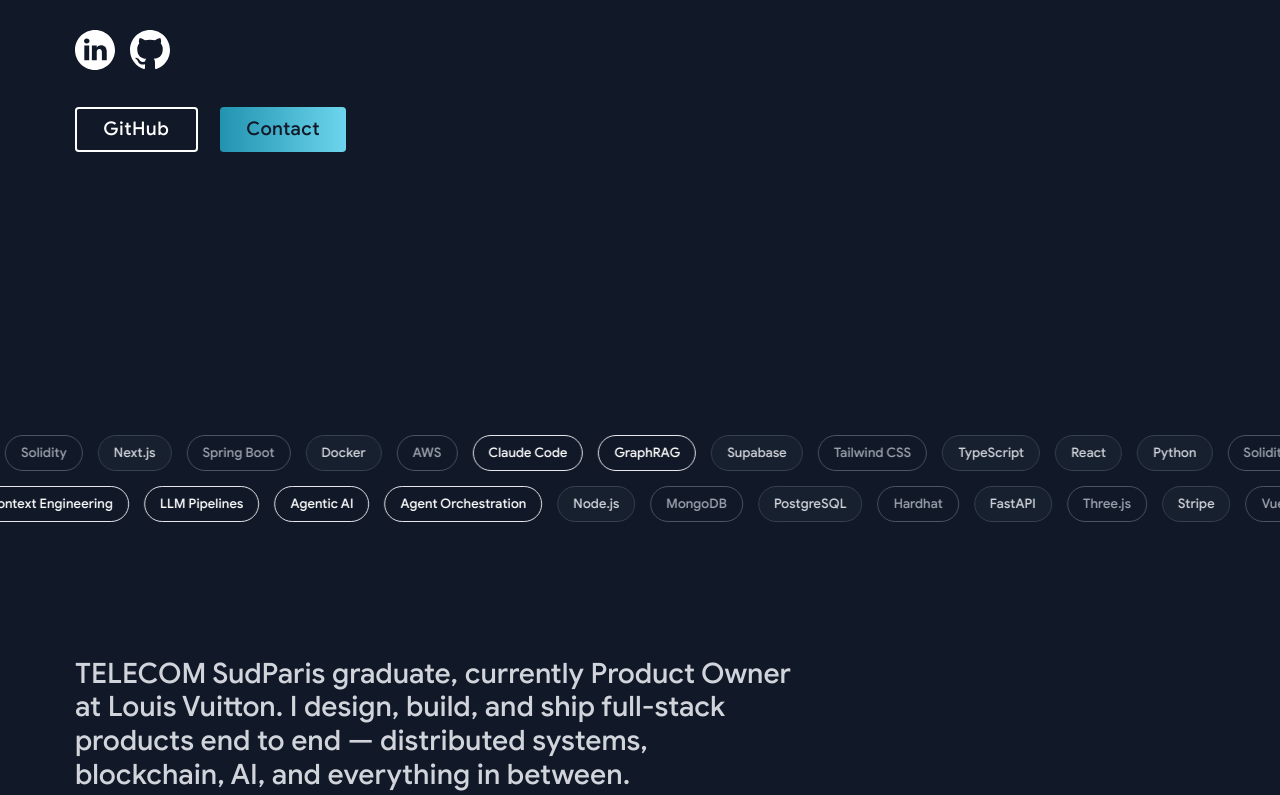
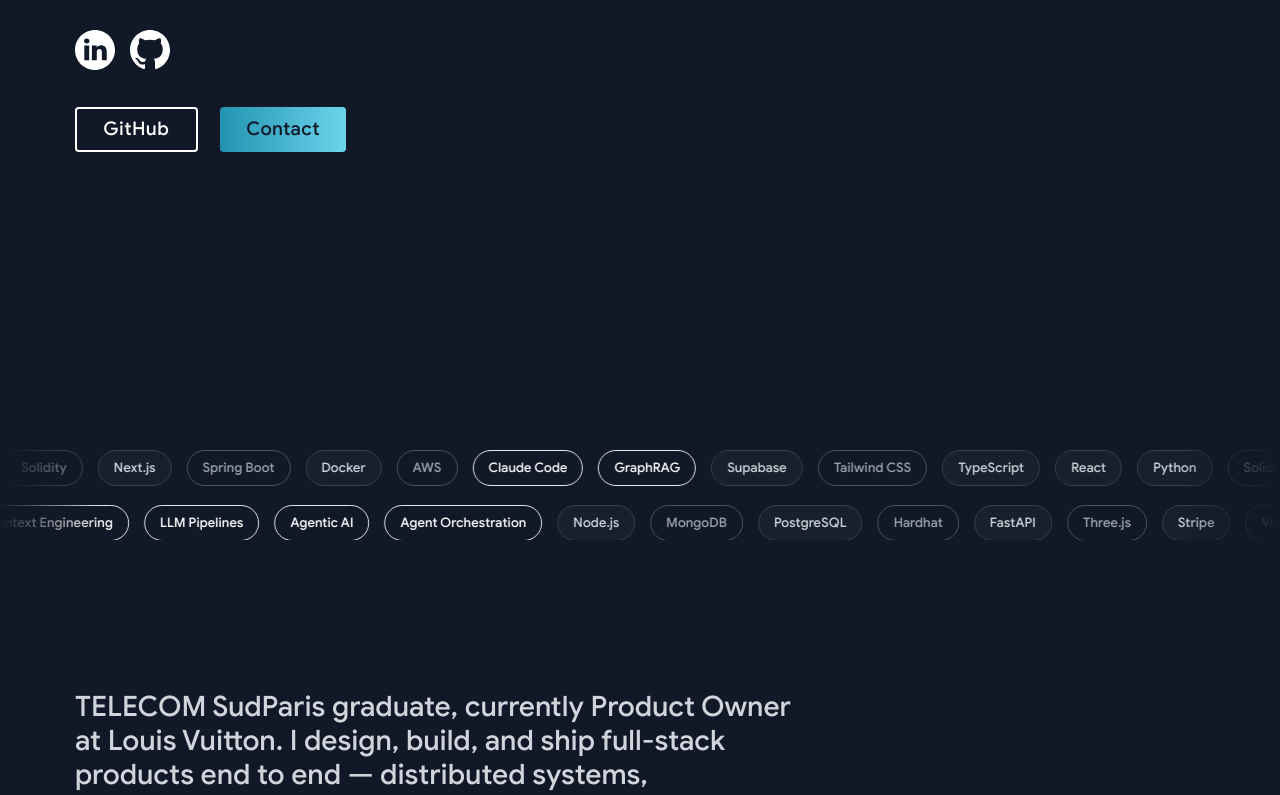
Before and after one commit to salim-lakhal/Portfolio, a Next.js app: page / in a window 1280 px wide. Shown: the part 410-1205 px from the top of the page. Built offline with nearby package versions, Linux system fonts and the light colour scheme.

Commit message:
fix marquee overlap

```diff
--- a/components/home/skills-marquee.tsx
+++ b/components/home/skills-marquee.tsx
@@ -63,11 +63,8 @@ const MarqueeRow = ({ items, direction }: MarqueeRowProps) => {
   const doubled = [...items, ...items];
 
   return (
-    <div className="flex overflow-hidden">
-      <div
-        className={`flex gap-4 ${animationClass}`}
-        style={{ willChange: "transform" }}
-      >
+    <div className="overflow-hidden w-full">
+      <div className={`flex gap-4 w-max ${animationClass}`}>
         {doubled.map((item, i) => (
           <Tag key={`${item.label}-${i}`} label={item.label} type={item.type} />
         ))}
@@ -78,17 +75,16 @@ const MarqueeRow = ({ items, direction }: MarqueeRowProps) => {
 
 const SkillsMarquee = React.memo(() => {
   return (
-    <section className="w-full py-12 bg-gray-900 relative overflow-hidden">
-      <div
-        className="absolute inset-y-0 left-0 right-0 pointer-events-none z-10"
-        style={{
-          maskImage:
-            "linear-gradient(to right, transparent, black 10%, black 90%, transparent)",
-          WebkitMaskImage:
-            "linear-gradient(to right, transparent, black 10%, black 90%, transparent)",
-        }}
-      />
-      <div className="flex flex-col gap-4">
+    <section
+      className="w-full py-16 relative"
+      style={{
+        maskImage:
+          "linear-gradient(to right, transparent, black 8%, black 92%, transparent)",
+        WebkitMaskImage:
+          "linear-gradient(to right, transparent, black 8%, black 92%, transparent)",
+      }}
+    >
+      <div className="flex flex-col gap-5">
         <MarqueeRow items={ROW_ONE} direction="left" />
         <MarqueeRow items={ROW_TWO} direction="right" />
       </div>
```
